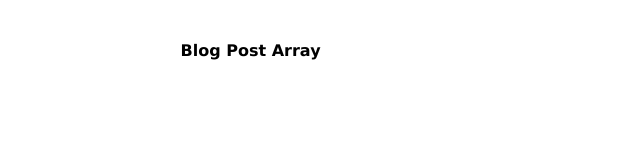
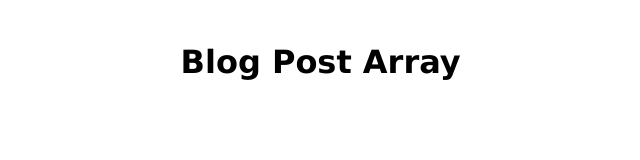
Before and after one commit to joegelman/Arrays, a plain HTML site: page index.html in a window 1280 px wide. Shown: the whole page, without its empty margins (93-733 px from the left). Drawn offline with Linux system fonts and the light colour scheme.

Commit message:
tweaks+gitignore

```diff
--- a/styles.css
+++ b/styles.css
@@ -19,3 +19,7 @@ li {
     padding: none;
     font-weight: bold;
 }
+
+h1 {
+    font-size: 2em;
+}
```
Also changed, not shown: main.js (+0 -107 lines), 1 other file.
